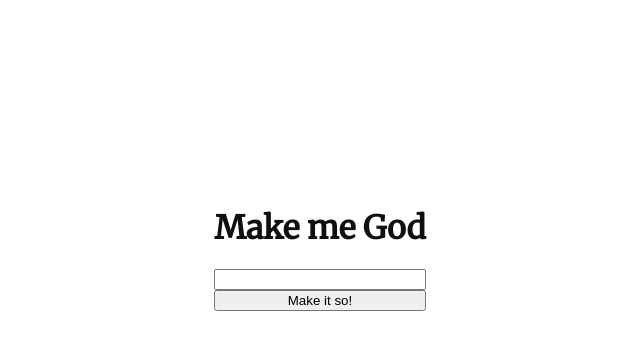
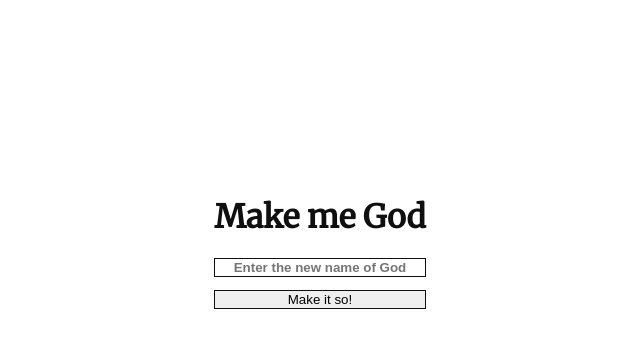
Before and after one commit to kvasbo/make-me-god, a PHP site: page / in a window 1280 px wide. Shown: the part 151-501 px from the top of the page, without its empty margins (320-960 px from the left). Run offline with PHP 8.4, Linux system fonts and the light colour scheme.

Commit message:
Styling f ix

```diff
--- a/frontend/index.css
+++ b/frontend/index.css
@@ -22,3 +22,13 @@ body {
 #working {
     display: none;
 }
+
+input, button {
+  border: 1px solid #0F0f0f;
+  margin-bottom: 1em;
+}
+
+input::placeholder {
+  font-weight: bold;
+  text-align: center;
+}
--- a/frontend/index.html
+++ b/frontend/index.html
@@ -20,7 +20,7 @@
     <div id="container">
       <div class="content" id="form">
         <h1>Make me God</h1>
-        <input type="text" maxlength="40" minlength="1" id="name" />
+        <input type="text" maxlength="40" minlength="1" id="name" placeholder="Enter the new name of God"/>
         <button id="submit">Make it so!</button>
       </div>
       <div class="content" id="working"></div>
--- a/package.json
+++ b/package.json
@@ -3,6 +3,12 @@
     "version": "1.0.0",
     "main": "index.js",
     "license": "MIT",
+    "scripts": {
+        "dev": "node --watch dist/index.js",
+        "build": "npx tsc",
+        "watch": "npx tsc --watch",
+        "start": "node dist/index.js"
+    },
     "dependencies": {
         "express": "^4.16.4"
     },
```
